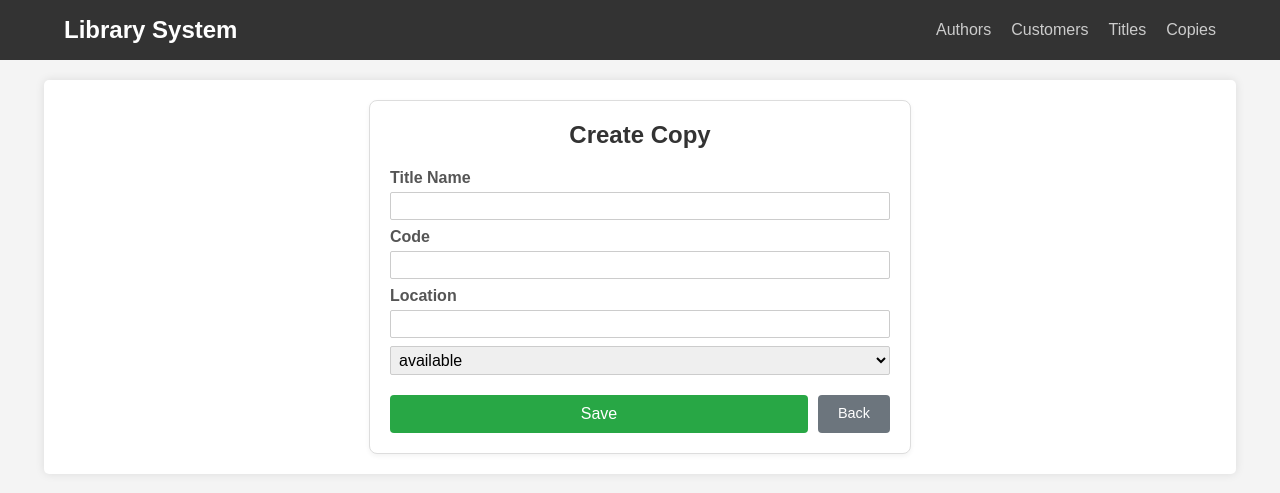
After one commit to Martin-Pop/LibraryDB, a Flask app: page /copies/create in a window 1280 px wide. The commit adds this page. Shown: the top 493 px of the page. Run offline with Flask 3, Linux system fonts and the light colour scheme.

Commit message:
new frontend for copies

```diff
--- a/public/templates/base.html
+++ b/public/templates/base.html
@@ -16,6 +16,7 @@
                 <li><a href="{{ url_for('authors.list_authors') }}">Authors</a></li>
                 <li><a href="{{ url_for('customers.list_customers') }}">Customers</a></li>
                 <li><a href="{{ url_for('titles.list_titles') }}">Titles</a></li>
+                <li><a href="{{ url_for('copies.list_copies') }}">Copies</a></li>
             </ul>
         </div>
     </nav>
--- /dev/null
+++ b/public/templates/copy_form.html
@@ -0,0 +1,40 @@
+{% extends "base.html" %}
+
+{% block content %}
+<div class="form-wrapper">
+    <h2>{{ title }}</h2>
+
+    <form method="POST">
+
+        <div class="form-group">
+            <label>Title Name</label>
+            <input type="text" name="title" class="form-input" value="{{ copy.title if copy else '' }}" required>
+        </div>
+
+        <div class="form-group">
+            <label>Code</label>
+            <input type="text" name="code" class="form-input" value="{{ copy.code if copy else '' }}" required>
+        </div>
+
+        <div class="form-group">
+            <label>Location</label>
+            <input type="text" name="location" class="form-input" value="{{ copy.location if copy else '' }}">
+        </div>
+
+        <select name="status" class="form-input">
+            {% for s in statuses %}
+                <option value="{{ s.value }}"
+                    {% if copy and copy.status == s.value %}selected{% endif %}>
+                    {{ s.value }}
+                </option>
+            {% endfor %}
+        </select>
+
+        <div class="form-actions">
+            <button type="submit" class="btn btn-save">Save</button>
+            <a href="{{ url_for('copies.list_copies') }}" class="btn btn-back">Back</a>
+        </div>
+
+    </form>
+</div>
+{% endblock %}
--- a/public/templates/customer_form.html
+++ b/public/templates/customer_form.html
@@ -26,7 +26,7 @@
 
         <div class="form-actions">
             <button type="submit" class="btn btn-save">Save</button>
-            <a href="{{ url_for('authors.list_authors') }}" class="btn btn-back">Back</a>
+            <a href="{{ url_for('customers.list_customers') }}" class="btn btn-back">Back</a>
         </div>
 
     </form>
--- /dev/null
+++ b/src/controllers/copy_controller.py
@@ -0,0 +1,113 @@
+from flask import Blueprint, render_template, request, redirect, url_for, flash
+from src.service_container import copy_service
+from src.models.entities import CopyStatus
+
+copy_bp = Blueprint('copies', __name__, url_prefix='/copies')
+
+@copy_bp.route('/')
+def list_copies():
+
+    page = request.args.get('page', 1, type=int)
+    limit = 10
+    offset = (page - 1) * limit
+
+    copies_list = copy_service.get_copies(offset, limit)
+
+    rows = []
+    for copy in copies_list:
+        rows.append({
+            'id': copy.id,
+            'data_values': [
+                copy.id, copy.title.title, copy.code,
+                copy.location, copy.status.value
+            ]
+        })
+
+    has_next = len(copies_list) == limit
+
+    return render_template(
+        'list.html',
+        title="Copies",
+        entity_name='copies',
+        headers=['ID', 'Title', 'Code', 'Location', 'Status'],
+        rows=rows,
+        page=page,
+        has_next=has_next
+    )
+
+
+@copy_bp.route('/delete/<int:id>', methods=['POST'])
+def delete(id):
+    try:
+        success = copy_service.remove_copy(id)
+        if success:
+            flash('Customer was removed.', 'success')
+        else:
+            flash('Error while deleting.', 'error')
+    except Exception as e:
+        flash(str(e), 'error')
+
+    return redirect(url_for('customers.list_customers'))
+
+
+@copy_bp.route('/create', methods=['GET', 'POST'])
+def create():
+
+    if request.method == 'POST':
+
+        title = request.form.get('title')
+        code = request.form.get('code')
+        location = request.form.get('location')
+        status = request.form.get('status')
+
+        try:
+            status_enum = CopyStatus(status)
+            success =  copy_service.add_new_copy(title, code, location, status_enum)
+            if success:
+                flash('New copy was added.', 'success')
+            else:
+                flash('Error while adding new copy.', 'error')
+            return redirect(url_for('copies.list_copies'))
+
+        except Exception as e:
+            flash(str(e), 'error')
+            copy = {'title': title, 'code': code, 'location': location, 'status': status}
+            return render_template('copy_form.html', title="Create Copy", copy=copy, statuses=CopyStatus)
+
+    return render_template('copy_form.html', title="Create Copy", copy=None, statuses=CopyStatus)
+
+
+@copy_bp.route('/edit/<int:id>', methods=['GET', 'POST'])
+def edit(id):
+
+    copy = copy_service.get_by_id(id)
+    if not copy:
+        flash('Copy was not found', 'error')
+        return redirect(url_for('copies.list_copies'))
+
+    if request.method == 'POST':
+
+        title = request.form.get('title')
+        code = request.form.get('code')
+        location = request.form.get('location')
+        status = request.form.get('status')
+
+        try:
+            status_enum = CopyStatus(status)
+            success = copy_service.update_copy(copy.id, title, code, location, status_enum)
+            if success:
+                flash('Copy updated successfully.', 'success')
+            else:
+                flash('Error while updating.', 'error')
+            return redirect(url_for('copies.list_copies'))
+
+        except Exception as e:
+            flash(str(e), 'error')
+
+    copy_values = {
+        'title': copy.title.title,
+        'code': copy.code,
+        'location': copy.location,
+        'status': copy.status.value
+    }
+    return render_template('copy_form.html', title="Edit Copies", copy=copy_values, statuses=CopyStatus)
--- a/src/main.py
+++ b/src/main.py
@@ -15,6 +15,7 @@ from flask import Flask
 from src.controllers.author_controller import authors_bp
 from src.controllers.customer_controller import customer_bp
 from src.controllers.title_controller import title_bp
+from src.controllers.copy_controller import copy_bp
 
 base_dir = os.path.dirname(os.path.dirname(os.path.abspath(__file__)))
 template_dir = os.path.join(base_dir, 'public', 'templates')
@@ -28,6 +29,7 @@ app.secret_key = 'hello_world'
 app.register_blueprint(authors_bp)
 app.register_blueprint(customer_bp)
 app.register_blueprint(title_bp)
+app.register_blueprint(copy_bp)
 
 @app.route('/')
 def index():
```
Also changed, not shown: src/daos/title_dao.py (+14 -0 lines), src/services/copy_service.py (+7 -4 lines).
